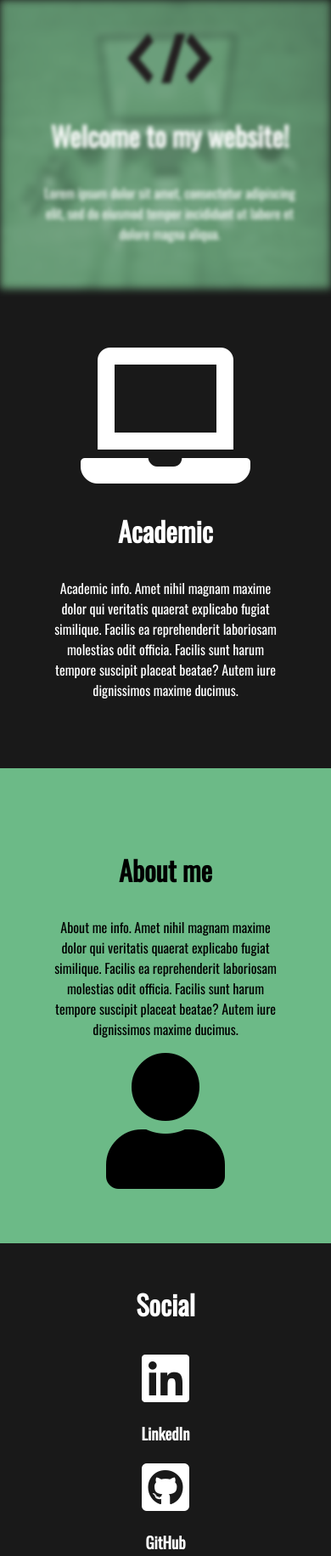
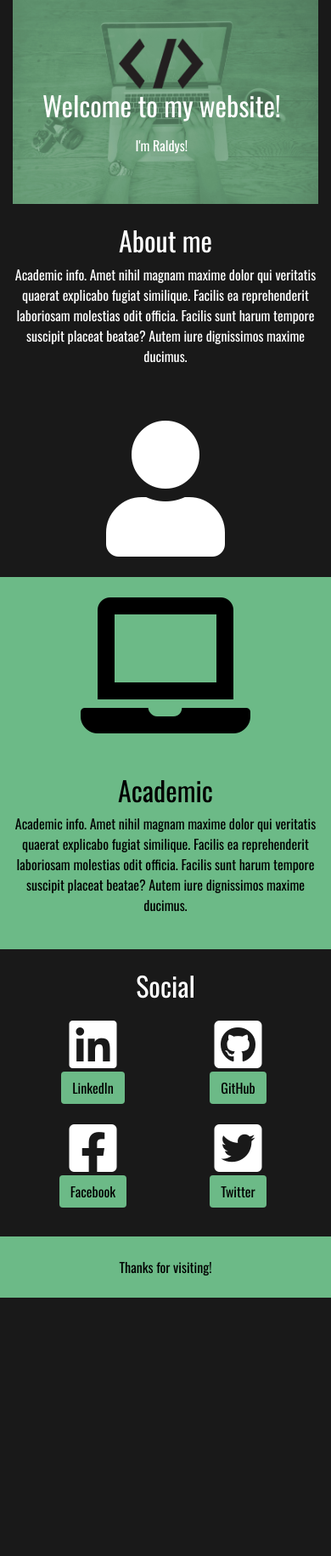
Before and after one commit to raldys31/Personal-Website, a plain HTML site: page index.html in a window 390 px wide. Shown: the top 1831 px of the page at 85% size. After the commit the page ends 1527 px from the top, so only its background shows below. Drawn offline with nearby package versions, Linux system fonts and the light colour scheme.

Commit message:
Remade the page with bootstrap grid.

```diff
--- a/css/index.css
+++ b/css/index.css
@@ -8,9 +8,10 @@ body {
 img {
     max-width: 100%;
     max-height: 100%;
+    margin: 0px;
 }
 
-.header-background {
+/* .header-background {
     filter: blur(10px);
     -webkit-filter: blur(5px);
     transition: all 1000ms;
@@ -24,7 +25,7 @@ img {
 .header:hover .header-content {
     filter: blur(2px);
     -webkit-filter: blur(2px);
-}
+} */
 
 .header-content {
     position: absolute;
@@ -35,7 +36,7 @@ img {
     margin-left: -145px;
     text-align: center;
     width: 300px;
-    height: 350px;
+    height: 200px;
     transition: all 1000ms;
 }
 
@@ -43,7 +44,7 @@ img {
     height: 100px;
 }
 
-.title {
+.section-title {
     font-size: 2rem;
 }
 
@@ -52,21 +53,16 @@ img {
     margin-top: 1rem;
 }
 
-.container {
+/* .main {
     width: 90%;
     margin: auto;
     overflow: hidden;
     padding: 4rem 4rem;
-}
+} */
 
-.grid-5 {
+.grid-4 {
     display: grid;
-    grid-template-columns: 1fr 1fr 1fr 1fr 1fr;
-}
-
-.grid-2 {
-    display: grid;
-    grid-template-columns: 1fr 1fr;
+    grid-template-columns: 1fr 1fr 1fr 1fr;
 }
 
 .text-center {
@@ -74,42 +70,34 @@ img {
     margin: auto;
 }
 
-.bg-light {
+.bg-green {
     background: rgb(108, 186, 135);
     color: black;
 }
 
-.footer {
-    padding: 2rem;
-    margin: 0px;
+/* Responsive support */
+@media screen and (max-width: 405px) {
+    .grid-4 {
+        grid-template-columns: 1fr 1fr;
+    }
 }
 
-.footer p {
-    margin: 0px;
-}
-
-/* Responsive support */
 @media screen and (max-width: 500px) {
     .header-content {
         text-align: center;
-    }
-
-    .header-content .logo {
-        height: 20px;
-        width: 60px;
+        height: auto;
+        width: fit-content;
     }
 
     img {
-        height: 340px;
+        height: auto;
         width: fit-content;
     }
-
 }
 
-@media screen and (max-width: 560px) {
+@media screen and (max-width: 1000px) {
     .header-content {
         top: 2.5%;
-        margin-top: 5px;
         max-width: fit-content;
     }
 
@@ -118,28 +106,16 @@ img {
         width: 100px;
     }
 
-    .grid-5, .grid-2 {
-        grid-template-columns: 1fr;
+    .icon-padding {
+        padding: 10px;
     }
 
-    .social {
-        padding: 1rem 1rem;
-    }
-
-    .container {
-        max-width: fit-content;
-        margin: auto;
-    }
 }
 
-@media screen and (max-width: 1024px) {
+@media(max-width: 1024px) {
     .header-content {
-        top: 0vmax;
         margin-top: 10%;
         max-width: fit-content;
     }
 
-    .container {
-        max-width: fit-content;
-    };
 }
--- a/index.html
+++ b/index.html
@@ -4,6 +4,8 @@
     <meta charset="UTF-8">
     <meta name="viewport" content="width=device-width, user-scalable=no">
     <title>Raldys</title>
+
+    <link rel="stylesheet" href="https://stackpath.bootstrapcdn.com/bootstrap/4.5.2/css/bootstrap.min.css" integrity="sha384-JcKb8q3iqJ61gNV9KGb8thSsNjpSL0n8PARn9HuZOnIxN0hoP+VmmDGMN5t9UJ0Z" crossorigin="anonymous">
 
     <!--Font Awesome-->
     <link rel="stylesheet" href="https://pro.fontawesome.com/releases/v5.10.0/css/all.css"
@@ -25,79 +27,96 @@
 
     <!--Header-->
     <header class="header">
-        <div class="header-background">
+        <div class="container header-background">
+            <div class="row">
+                <div class="col">
                     <img src="img/header_bg.jpg" alt="Header Background">
-        </div>
                     <div class="header-content animate__animated animate__bounce">
                         <img src="img/wd_logo.png" alt="Web Developing Logo" class="logo">
-            <h3 class="title">Welcome to my website!</h3>
-            <p class="text">Lorem ipsum dolor sit amet, consectetur adipiscing elit, sed do eiusmod tempor
-            incididunt ut labore et dolore magna aliqua.
-            </p>
+                        <h3 class="section-title">Welcome to my website!</h3>
+                        <p class="text">I'm Raldys!</p>
+                    </div>
+                </div>
+            </div>
         </div>
     </header>
 
+    <!--About me-->
+    <div class="container text-center">
+        <div class="row">
+            <div class="col-12 col-md-8 my-4">
+                <h3 class="section-title">About me</h3>
+                <p>Academic info. Amet nihil magnam maxime dolor qui veritatis quaerat explicabo fugiat similique. Facilis ea reprehenderit laboriosam molestias odit officia. Facilis sunt harum tempore suscipit placeat beatae? Autem iure dignissimos maxime ducimus.</p>
+            </div>
+            <div class="col-12 col-md-4 my-4">
+                <i class="fas fa-user fa-10x"></i>
+            </div>
+        </div>
+    </div>
+
     <!--Academic-->
-    <section class="about">
-        <div class="container text-center">
-            <div class="grid-2">
-                <div class="center">
+    <div class="container text-center bg-green">
+        <div class="row">
+            <div class="col-12 col-md-4 my-4">
                 <i class="fas fa-laptop fa-10x"></i>
             </div>
-                <div>
-                    <h3 class="title">Academic</h3>
+            <div class="col-12 col-md-8 my-4">
+                <h3 class="section-title">Academic</h3>
                 <p>Academic info. Amet nihil magnam maxime dolor qui veritatis quaerat explicabo fugiat similique. Facilis ea reprehenderit laboriosam molestias odit officia. Facilis sunt harum tempore suscipit placeat beatae? Autem iure dignissimos maxime ducimus.</p>
             </div>
         </div>
     </div>
-    </section>
 
-    <!--About me-->
-    <section class="about bg-light">
-        <div class="container text-center">
-            <div class="grid-2">
+    <!-- Social -->
+    <div class="container p-4">
+        <div class="row">
+            <div class="col">
+                <section class="social text-center">
+                    <h3 class="section-title">Social</h3>
+                    <div class="grid-4">
+                        <div class="icon-padding">
+                            <i class="fab fa-linkedin fa-4x"></i>
                             <div>
-                    <h3 class="title">About me</h3>
-                    <p>About me info. Amet nihil magnam maxime dolor qui veritatis quaerat explicabo fugiat similique. Facilis ea reprehenderit laboriosam molestias odit officia. Facilis sunt harum tempore suscipit placeat beatae? Autem iure dignissimos maxime ducimus.</p>
+                                <a href="https://www.linkedin.com/in/raldys31/"><button type="button" class="btn bg-green">LinkedIn</button></a>
                             </div>
-                <div class="center">
-                    <i class="fas fa-user fa-10x"></i>
+                        </div>
+                        <div class="icon-padding">
+                            <i class="fab fa-github-square fa-4x"></i>
+                            <div>
+                                <a href="https://github.com/raldys31"><button type="button" class="btn bg-green">GitHub</button></a>
+                            </div>
+                        </div>
+                        <div class="icon-padding">
+                            <i class="fab fa-facebook-square fa-4x"></i>
+                            <div>
+                                <a href="https://www.facebook.com/raldys3198"><button type="button" class="btn bg-green">Facebook</button></a>
+                            </div>
+                        </div>
+                        <div class="icon-padding">
+                            <i class="fab fa-twitter-square fa-4x"></i>
+                            <div>
+                                <a href="https://twitter.com/raldys31"><button type="button" class="btn bg-green">Twitter</button></a>
                             </div>
                         </div>
                     </div>
                 </section>
-
-     <!--Social-->
-     <section class="social text-center">
-        <h3 class="title">Social</h3>
-        <div class="grid-5">
-            <div>
-                <i class="fab fa-linkedin fa-4x"></i>
-                <h3>LinkedIn</h3>
             </div>
-            <div>
-                <i class="fab fa-github-square fa-4x"></i>
-                <h3>GitHub</h3>
         </div>
-            <div>
-                <i class="fas fa-envelope-square fa-4x"></i>
-                <h3>Mail</h3>
-            </div>
-            <div>
-                <i class="fab fa-facebook-square fa-4x"></i>
-                <h3>Facebook</h3>
-            </div>
-            <div>
-                <i class="fab fa-twitter-square fa-4x"></i>
-                <h3>Twitter</h3>
     </div>
 
-        </div>
-    </section>
+    <script src="https://code.jquery.com/jquery-3.5.1.slim.min.js" integrity="sha384-DfXdz2htPH0lsSSs5nCTpuj/zy4C+OGpamoFVy38MVBnE+IbbVYUew+OrCXaRkfj" crossorigin="anonymous"></script>
+    <script src="https://cdn.jsdelivr.net/npm/popper.js@1.16.1/dist/umd/popper.min.js" integrity="sha384-9/reFTGAW83EW2RDu2S0VKaIzap3H66lZH81PoYlFhbGU+6BZp6G7niu735Sk7lN" crossorigin="anonymous"></script>
+    <script src="https://stackpath.bootstrapcdn.com/bootstrap/4.5.2/js/bootstrap.min.js" integrity="sha384-B4gt1jrGC7Jh4AgTPSdUtOBvfO8shuf57BaghqFfPlYxofvL8/KUEfYiJOMMV+rV" crossorigin="anonymous"></script>
 
     <!--Footer-->
-    <footer class="footer text-center bg-light">
-        <p>Raldys Y. Cruz Serrano 2020 &copy; - All rights reserved</p>
+    <footer class="footer">
+        <div class="container bg-green text-center p-4">
+            <div class="row">
+                <div class="col">
+                    <p class="mb-0">Thanks for visiting!</p>
+                </div>
+            </div>
+        </div>
     </footer>
 
 </body>
```
Lines whose indentation alone changed are shown as unchanged.
